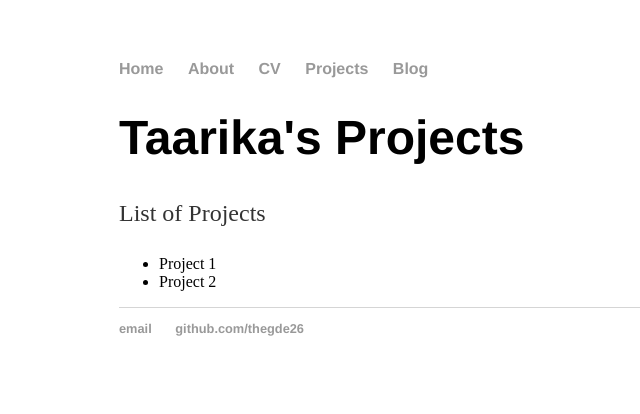
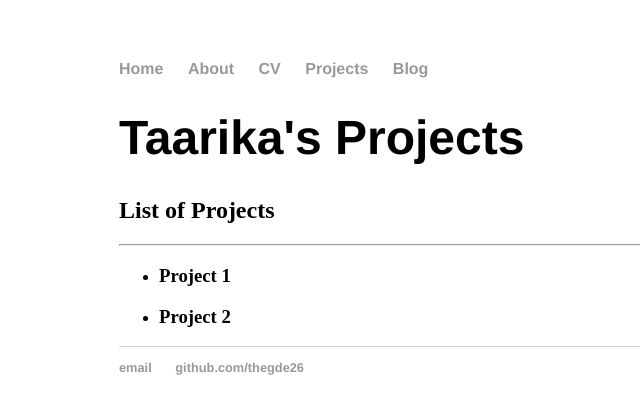
Before and after one commit to thegde26/thegde26.github.io, a Jekyll site: the page built from projects/index.html, in a window 1280 px wide. Shown: the top 414 px of the page, without its empty margins (73-713 px from the left). Built offline with Jekyll 4.4.1, drawn with Linux system fonts in a browser that asks for light colours.

Commit message:
Update index.html

```diff
--- a/projects/index.html
+++ b/projects/index.html
@@ -3,10 +3,9 @@ layout: default
 title: Taarika's Projects
 ---
 <h1>{{ page.title }}</h1>
-<p>List of Projects</p>
-<div>
+<h2>List of Projects</h2>
+<hr />
 <ul>
-<li>Project 1</li>
-<li>Project 2</li>
+  <li><h3>Project 1</h3></li>
+  <li><h3>Project 2</h3></li>
 </ul>
-</div>
```
